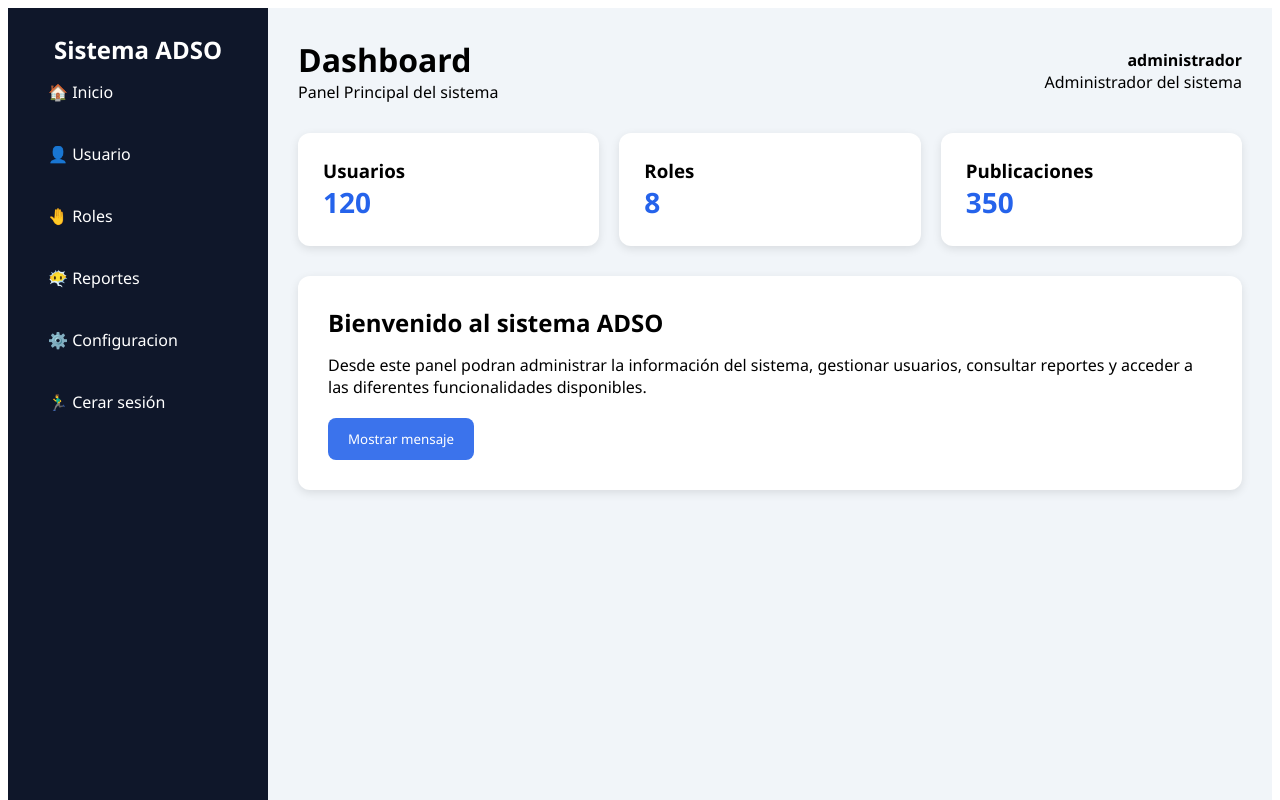
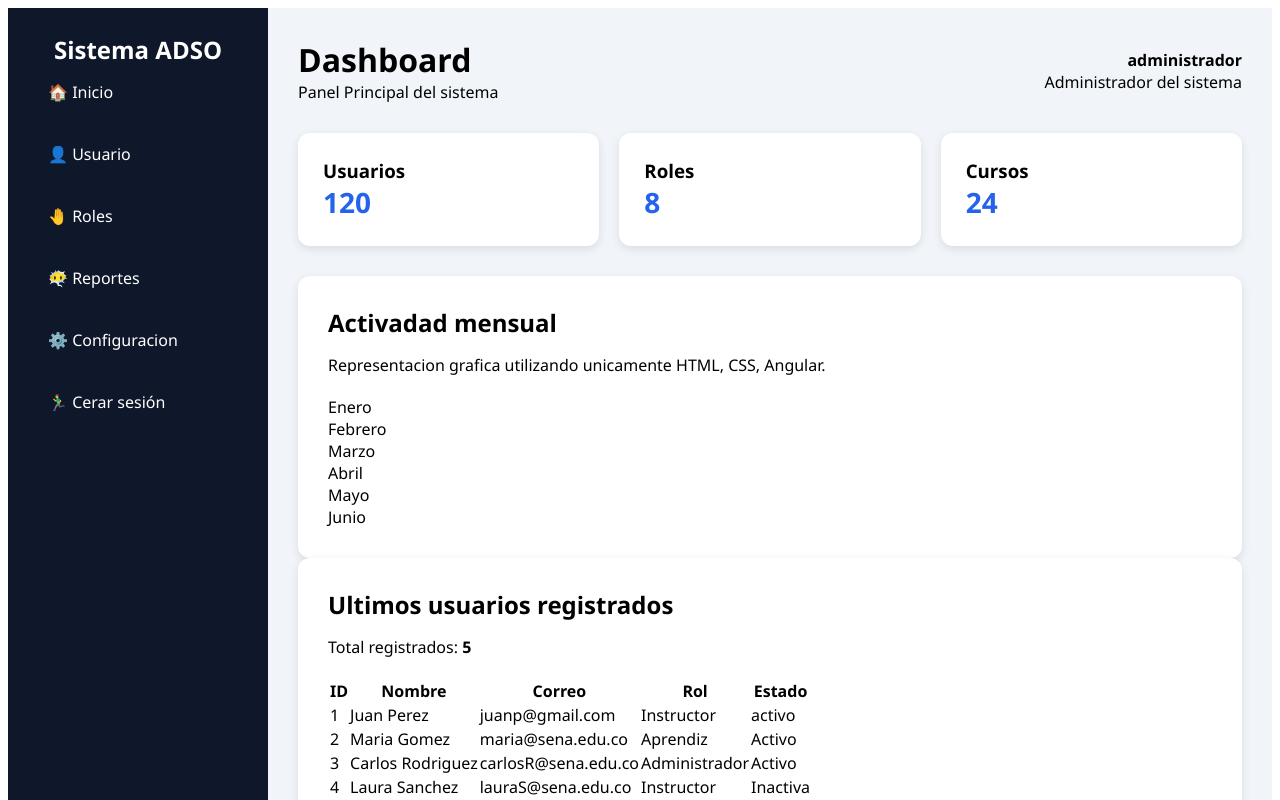
Before and after one commit to BryanAlexander-Reyes/frontend_proyecto, an Angular app: page /dashboard in a window 1280 px wide. Shown: the top 800 px of the page. Built offline with nearby package versions, Linux system fonts and the light colour scheme.

Commit message:
se genera estructura html, y typeScript del dashboard

```diff
--- a/src/app/pages/dashboard/dashboard.html
+++ b/src/app/pages/dashboard/dashboard.html
@@ -30,19 +30,64 @@
          <div class="cards">
             <div class="card">
                 <h3>Usuarios</h3>
-                <p>120</p>
+                <p>{{estadisticas.usuarios}}</p>
             </div>
             <div class="card">
                 <h3>Roles</h3>
-                <p>8</p>
+                <p>{{estadisticas.roles}}</p>
             </div>
             <div class="card">
-                <h3>Publicaciones</h3>
-                <p>350</p>
+                <h3>Cursos</h3>
+                <p>{{estadisticas.cursos}}</p>
             </div>
          </div>
+         <!-- GRAFICA CON SECCION NUEVA -->
          <section class="workspace">
-            <h2>Bienvenido al sistema ADSO</h2>
+            <h2>Activadad mensual</h2>
+            <p>Representacion grafica utilizando unicamente HTML, CSS, Angular.</p>
+            <div class="chart">
+                @for (item of grafica; track item.mes) {
+                    <div class="bar-container">
+                        <div class="bar" [style.height.%]="item.valor">
+
+                        </div>
+                        <span>{{item.mes}}</span>
+                    </div>
+                }
+            </div>
+         </section>
+         <!-- tabla de datos -->
+         <section class="workspace">
+            <h2>Ultimos usuarios registrados</h2>
+            <p>Total registrados:
+                <strong>{{obtenerTotalUsuarios()}}</strong>
+            </p>
+            <table>
+                <thead>
+                    <tr>
+                        <th>ID</th>
+                        <th>Nombre</th>
+                        <th>Correo</th>
+                        <th>Rol</th>
+                        <th>Estado</th>
+                    </tr>
+                </thead>
+                <tbody>
+                    @for (usuario of usuarios; track usuario.id) {
+                        <tr>
+                            <td>{{usuario.id}}</td>
+                            <td>{{usuario.nombre}}</td>
+                            <td>{{usuario.correo}}</td>
+                            <td>{{usuario.rol}}</td>
+                            <td>{{usuario.estado}}</td>
+                        </tr>
+                    }
+                </tbody>
+            </table>
+         </section>
+
+         <section class="workspace">
+            <h2>Area de trabajo</h2>
             <p>
                 Desde este panel podran administrar la información del sistema, gestionar usuarios, consultar reportes y acceder a las diferentes funcionalidades disponibles.
             </p>
--- a/src/app/pages/dashboard/dashboard.ts
+++ b/src/app/pages/dashboard/dashboard.ts
@@ -11,9 +11,94 @@ export class DashboardComponent {
   rol: string='Administrador del sistema'
 
 
+
+  // Variable que simula los datos del dashborad
+  estadisticas={
+    usuarios:120,
+    roles:8,
+    cursos:24,
+    prendices:560
+  };
+// json con arreglo
+  grafica=[
+    {
+      mes:'Enero',
+      valor:80,
+    },
+    {
+      mes:'Febrero',
+      valor:45,
+    },
+    {
+      mes:'Marzo',
+      valor:95,
+    },
+    {
+      mes:'Abril',
+      valor:70
+    },
+    {
+      mes:'Mayo',
+      valor:60,
+    },
+    {
+      mes:'Junio',
+      valor:88,
+    }
+  ];
+
+  usuarios=[
+    {
+      id:1,
+      nombre:'Juan Perez',
+      correo:'juanp@gmail.com',
+      rol:'Instructor',
+      estado:'activo'
+    },
+    {
+      id:2,
+      nombre:'Maria Gomez',
+      correo:'maria@sena.edu.co',
+      rol:'Aprendiz',
+      estado:'Activo'
+    },
+    {
+      id:3,
+      nombre:'Carlos Rodriguez',
+      correo:'carlosR@sena.edu.co',
+      rol:'Administrador',
+      estado:'Activo'
+    },
+    {
+      id:4,
+      nombre:'Laura Sanchez',
+      correo:'lauraS@sena.edu.co',
+      rol:'Instructor',
+      estado:'Inactiva'
+    },
+    {
+      id:5,
+      nombre:'Andres Torres',
+      correo:'Andres@sena.edu.co',
+      rol:'Aprendiz',
+      estado:'Activo'
+    }
+
+  ];
+
+  constructor(){
+    console.log("Dashborad cargado correctamente")
+  }
+
   // metodo para mostrar mensaje
 
   mostrarMensaje():void{
     alert('bienvenido al Dashboard del sistema');
   }
+
+  // metodo nuevo para obtener todos los usuarios
+
+  obtenerTotalUsuarios():number{
+    return this.usuarios.length;
+  }
 }
```
